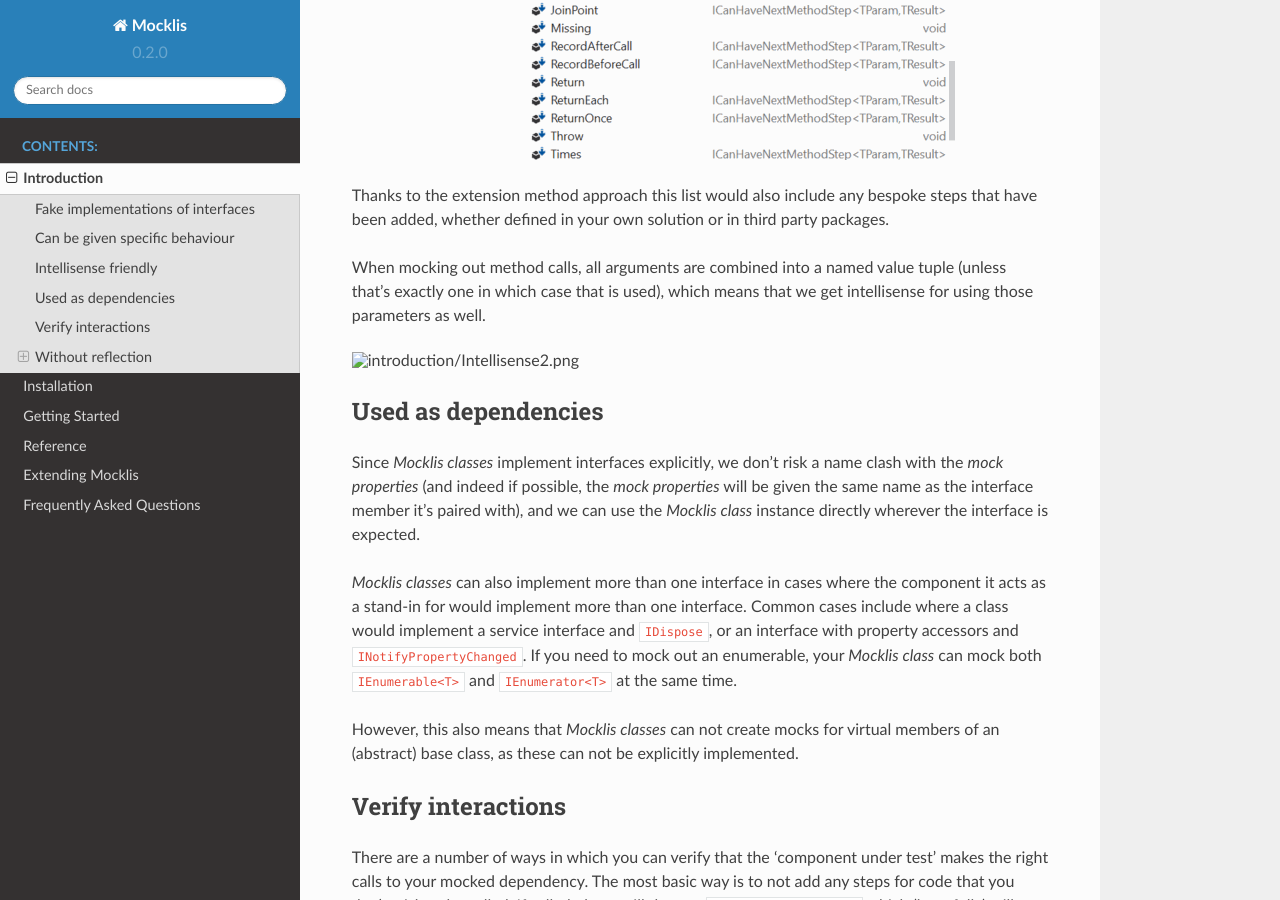
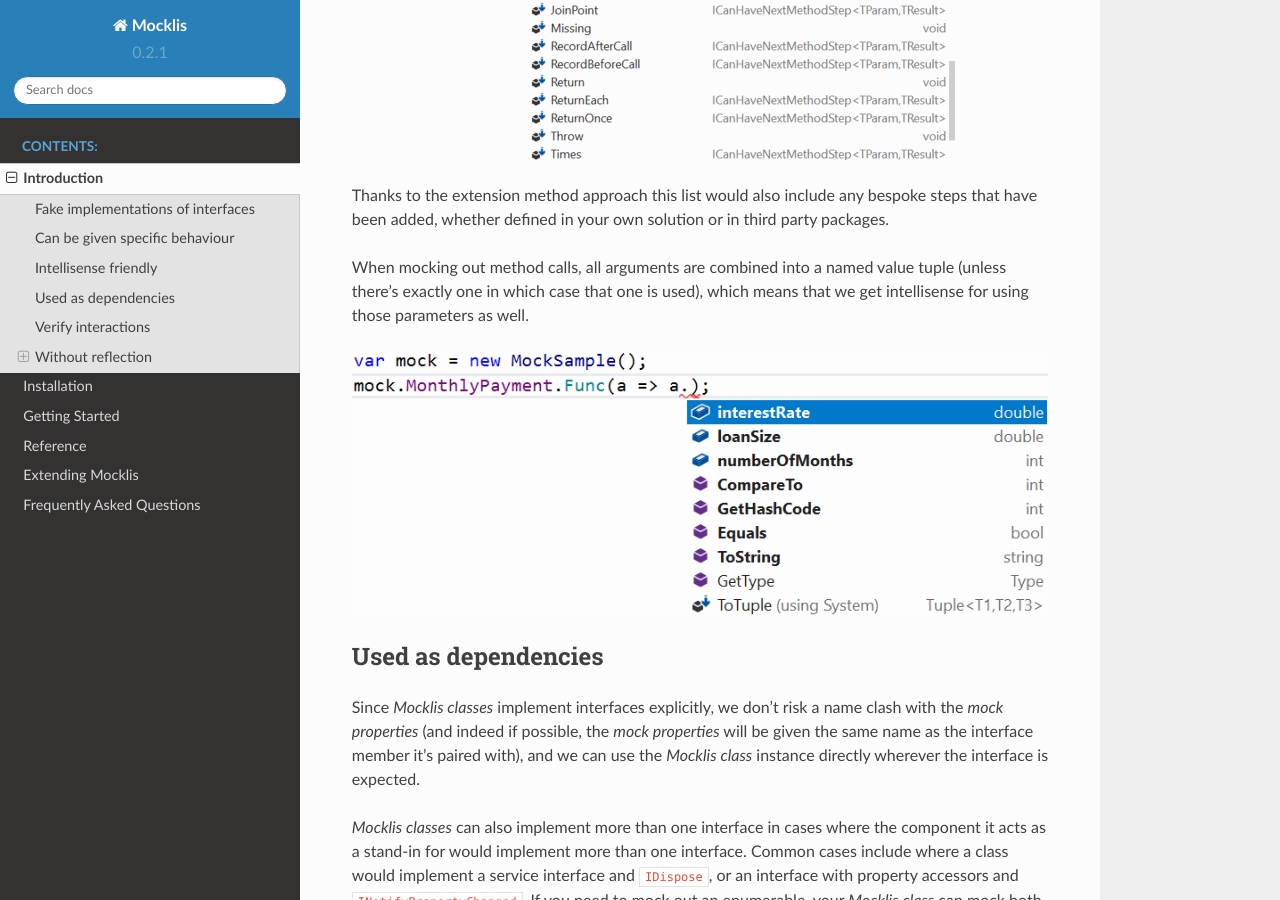
Before and after one commit to mocklis/mocklis.docs, a Sphinx documentation site: the page built from source/introduction/index.rst, in a window 1280 px wide and 900 px high, scrolled down 4098 px. Built offline with Sphinx 7.4.7 and the Read the Docs theme 2.0.0, drawn with Linux system fonts in a browser that asks for light colours.

Commit message:
Version bump to 0.2.1 and fixed some very minor things

```diff
--- a/source/conf.py
+++ b/source/conf.py
@@ -24,9 +24,9 @@
 author = u'Esbjörn Redmo'
 
 # The short X.Y version
-version = '0.2.0'
+version = '0.2.1'
 # The full version, including alpha/beta/rc tags
-release = '0.2.0-alpha'
+release = '0.2.1-alpha'
 
 
 # -- General configuration ---------------------------------------------------
--- a/source/introduction/index.rst
+++ b/source/introduction/index.rst
@@ -175,10 +175,10 @@
 Thanks to the extension method approach this list would also include any bespoke steps that have been added, whether defined in your own
 solution or in third party packages.
 
-When mocking out method calls, all arguments are combined into a named value tuple (unless that's exactly one in which case that is used),
+When mocking out method calls, all arguments are combined into a named value tuple (unless there's exactly one in which case that one is used),
 which means that we get intellisense for using those parameters as well.
 
-.. image:: Intellisense2.png
+.. image:: intellisense2.png
 
 Used as dependencies
 ====================
--- a/source/reference/index.rst
+++ b/source/reference/index.rst
@@ -324,6 +324,10 @@
     mock.DoStuff
         .ExpectedUsage(vg, "DoStuff",  1);
 
+    ...
+
+    vg.Assert();
+
 ... and also as 'checks' that verify some condition of an existing step:
 
 .. sourcecode:: csharp
```
